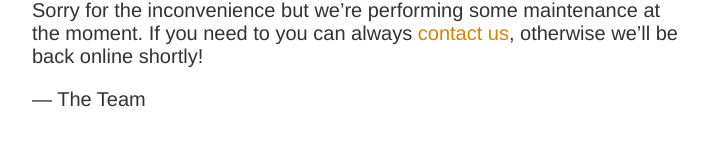
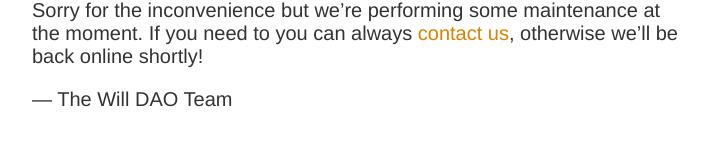
Before and after one commit to willdao/website, a plain HTML site: page index.html in a window 1280 px wide. Shown: the part 300-446 px from the top of the page, without its empty margins (283-991 px from the left). Drawn offline with Linux system fonts and the light colour scheme.

Commit message:
Update and rename gistfile1.html to index.html

```diff
--- a/gistfile1.html
+++ b/index.html
@@ -13,6 +13,6 @@
     <h1>We&rsquo;ll be back soon!</h1>
     <div>
         <p>Sorry for the inconvenience but we&rsquo;re performing some maintenance at the moment. If you need to you can always <a href="mailto:#">contact us</a>, otherwise we&rsquo;ll be back online shortly!</p>
-        <p>&mdash; The Team</p>
+        <p>&mdash; The Will DAO Team</p>
     </div>
 </article>
```
